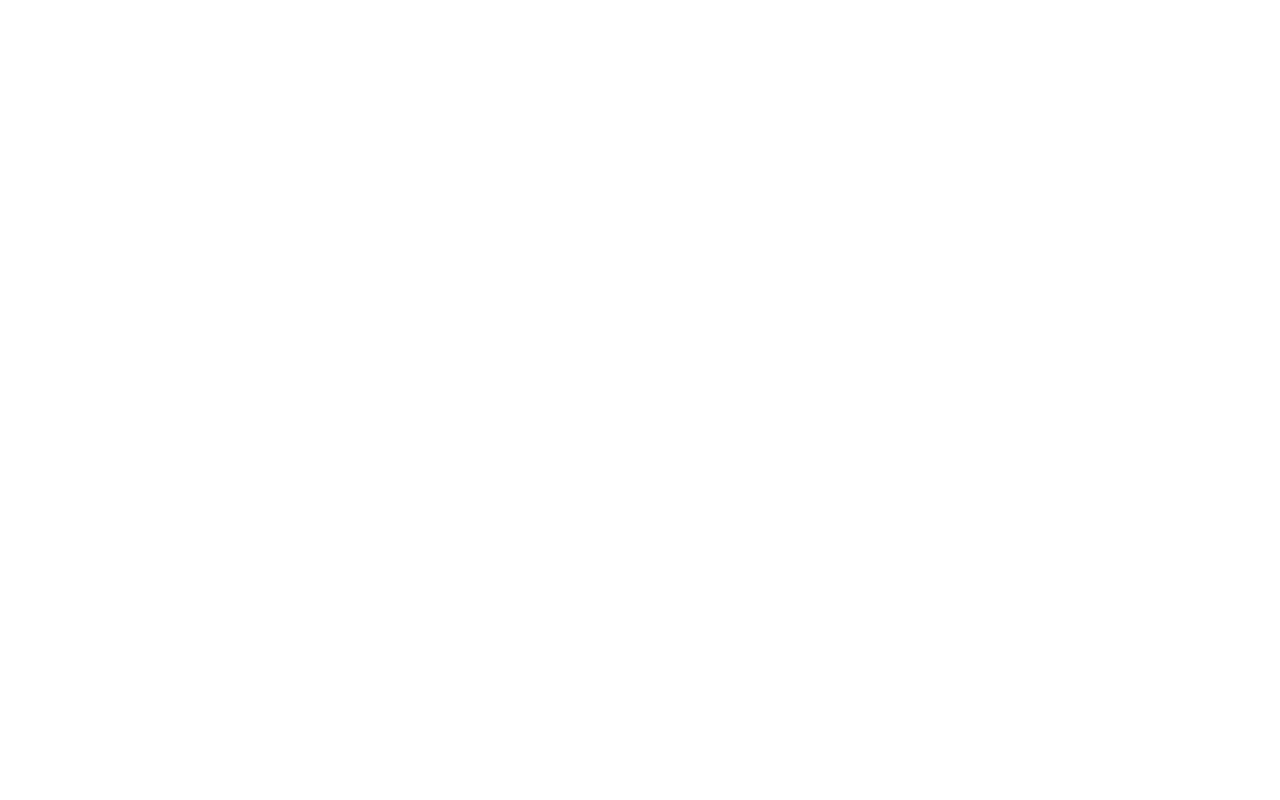
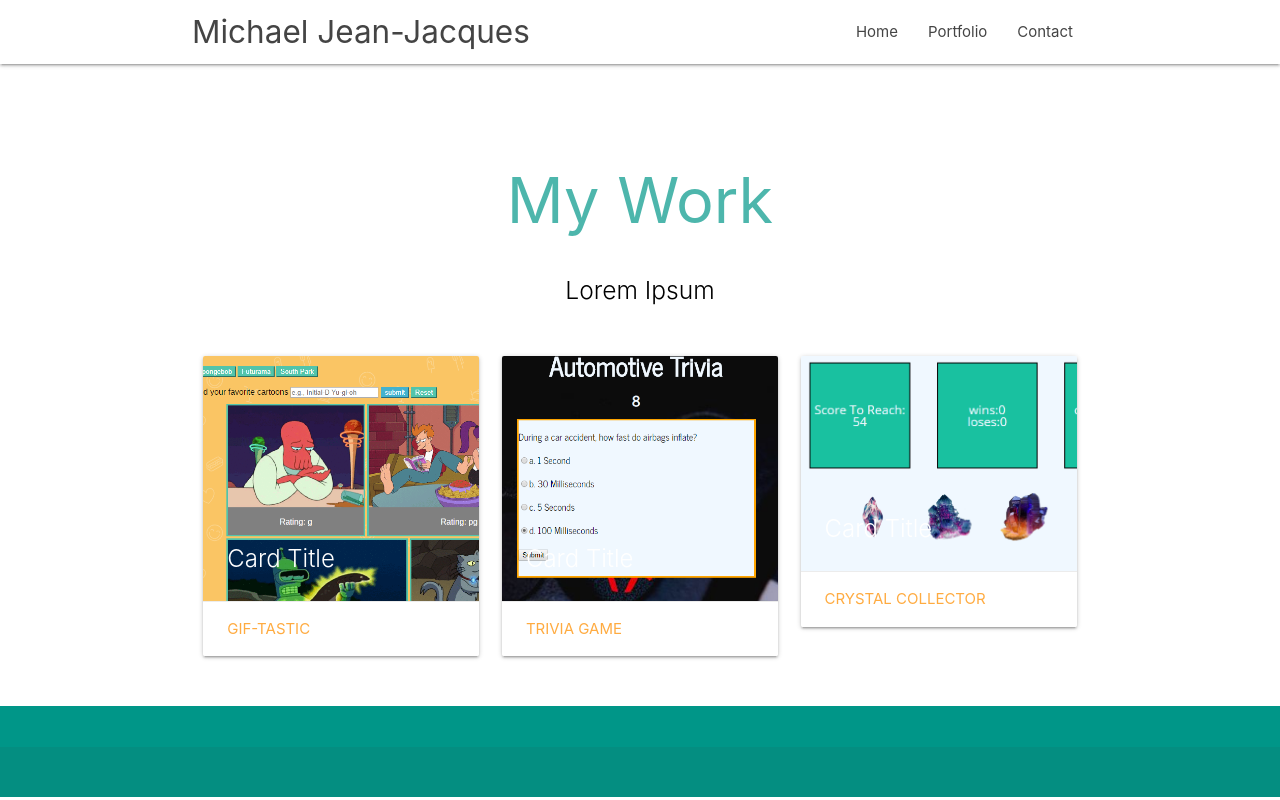
Before and after one commit to Mdo352/Portfolio, a plain HTML site: page portfolio.html in a window 1280 px wide. Drawn offline with nearby package versions, Linux system fonts and the light colour scheme.

Commit message:
working links

```diff
--- a/contact.html
+++ b/contact.html
@@ -0,0 +1,118 @@
+<!DOCTYPE html>
+<html lang="en">
+<head>
+  <meta http-equiv="Content-Type" content="text/html; charset=UTF-8"/>
+  <meta name="viewport" content="width=device-width, initial-scale=1"/>
+  <title>Connect | Michael Jean-Jacques</title>
+
+  <!-- CSS  -->
+  <link href="https://fonts.googleapis.com/icon?family=Material+Icons" rel="stylesheet">
+  <link rel="stylesheet" href="https://cdnjs.cloudflare.com/ajax/libs/materialize/1.0.0/css/materialize.min.css">
+  <link href="./assets/css/style.css" type="text/css" rel="stylesheet" media="screen,projection"/>
+</head>
+
+<body>
+  <nav class="white" role="navigation">
+    <div class="nav-wrapper container">
+      <a id="logo-container" href="#" class="brand-logo">Michael Jean-Jacques</a>
+      <ul class="right hide-on-med-and-down">
+        <li><a href="./index.html">Home</a></li>
+        <li><a href="./portfolio.html">Portfolio</a></li>
+        <li><a href="./contact.html">Connect</a></li>
+      </ul>
+
+      <ul id="nav-mobile" class="sidenav">
+        <li><a href="./index.html">Home</a></li>
+        <li><a href="./portfolio.html">Portfolio</a></li>
+        <li><a href="./contact.html">Contact</a></li>
+      </ul>
+      <a href="#" data-target="nav-mobile" class="sidenav-trigger"><i class="material-icons">menu</i></a>
+    </div>
+  </nav>
+
+  <div id="index-banner" class="parallax-container">
+    <div class="section no-pad-bot">
+      <div class="container">
+        <br><br>
+        <h1 class="header center teal-text text-lighten-2">Developer Extraordinaire</h1>
+        <div class="row center">
+          <h5 class="header col s12 light">A modern responsive front-end framework based on Material Design</h5>
+        </div>
+        <br><br>
+
+      </div>
+    </div>
+    <div class="parallax"><img src="./assets/images/beach-dawn.jpg" alt="Unsplashed background img 1"></div>
+  </div>
+
+
+  <div class="container">
+    <div class="section">
+
+      <!--   Icon Section   -->
+      <div class="row">
+        <div class="col s12 m4">
+          <div class="icon-block">
+            <h2 class="center brown-text"><i class="material-icons">flash_on</i></h2>
+            <h5 class="center">Speeds up development</h5>
+
+            <p class="light">We did most of the heavy lifting for you to provide a default stylings that incorporate our custom components. Additionally, we refined animations and transitions to provide a smoother experience for developers.</p>
+          </div>
+        </div>
+
+        <div class="col s12 m4">
+          <div class="icon-block">
+            <h2 class="center brown-text"><i class="material-icons">group</i></h2>
+            <h5 class="center">User Experience Focused</h5>
+
+            <p class="light">By utilizing elements and principles of Material Design, we were able to create a framework that incorporates components and animations that provide more feedback to users. Additionally, a single underlying responsive system across all platforms allow for a more unified user experience.</p>
+          </div>
+        </div>
+
+        <div class="col s12 m4">
+          <div class="icon-block">
+            <h2 class="center brown-text"><i class="material-icons">settings</i></h2>
+            <h5 class="center">Easy to work with</h5>
+
+            <p class="light">We have provided detailed documentation as well as specific code examples to help new users get started. We are also always open to feedback and can answer any questions a user may have about Materialize.</p>
+          </div>
+        </div>
+      </div>
+
+    </div>
+  </div>
+
+
+  <div class="parallax-container valign-wrapper">
+    <div class="section no-pad-bot">
+      <div class="container">
+        <div class="row center">
+          <h5 class="header col s12 light">A modern responsive front-end framework based on Material Design</h5>
+        </div>
+      </div>
+    </div>
+    <div class="parallax"><img src="./assets/images/background2.jpg" alt="Unsplashed background img 2"></div>
+  </div>
+
+  <footer class="page-footer teal">
+    <div class="container">
+      <div class="row">
+
+
+      </div>
+    </div>
+    <div class="footer-copyright">
+      <div class="container">
+
+      </div>
+    </div>
+  </footer>
+
+
+  <!--  Scripts-->
+  <script src="https://code.jquery.com/jquery-2.1.1.min.js"></script>
+  <!-- <script src="js/materialize.js"></script> -->
+  <script src="https://cdnjs.cloudflare.com/ajax/libs/materialize/1.0.0/js/materialize.min.js"></script>  <script src="./assets/javascript/style.js"></script>
+
+  </body>
+</html>
--- a/portfolio.html
+++ b/portfolio.html
@@ -0,0 +1,117 @@
+<!DOCTYPE html>
+<html lang="en">
+<head>
+  <meta http-equiv="Content-Type" content="text/html; charset=UTF-8"/>
+  <meta name="viewport" content="width=device-width, initial-scale=1"/>
+  <title>Portfolio | Michael Jean-Jacques</title>
+
+  <!-- CSS  -->
+  <link href="https://fonts.googleapis.com/icon?family=Material+Icons" rel="stylesheet">
+  <link rel="stylesheet" href="https://cdnjs.cloudflare.com/ajax/libs/materialize/1.0.0/css/materialize.min.css">
+  <link href="./assets/css/style.css" type="text/css" rel="stylesheet" media="screen,projection"/>
+</head>
+
+<body>
+  <nav class="white" role="navigation">
+    <div class="nav-wrapper container">
+      <a id="logo-container" href="#" class="brand-logo">Michael Jean-Jacques</a>
+      <ul class="right hide-on-med-and-down">
+        <li><a href="./index.html">Home</a></li>
+        <li><a href="./portfolio.html">Portfolio</a></li>
+        <li><a href="./contact.html">Contact</a></li>
+      </ul>
+
+      <ul id="nav-mobile" class="sidenav">
+        <li><a href="./index.html">Home</a></li>
+        <li><a href="./portfolio.html">Portfolio</a></li>
+        <li><a href="./contact.html">Connect</a></li>
+      </ul>
+      <a href="#" data-target="nav-mobile" class="sidenav-trigger"><i class="material-icons">menu</i></a>
+    </div>
+  </nav>
+
+    <div class="section no-pad-bot">
+      <div class="container">
+        <br><br>
+        <h1 class="header center teal-text text-lighten-2">My Work</h1>
+        <div class="row center">
+          <h5 class="header col s12 black-text light">Lorem Ipsum</h5>
+        </div>
+      </div>
+    </div>
+
+
+  <div class="container">
+    <div class="section">
+
+      <div class="row">
+        <div class="col s12 m4">
+          <div class="card">
+            <div class="card-image">
+              <img src="./assets/images/gif-screenshot.PNG">
+              <span class="card-title">Card Title</span>
+            </div>
+            <!-- <div class="card-content">
+              <p>I am a very simple card.</p>
+            </div> -->
+            <div class="card-action">
+              <a href="https://mdo352.github.io/GifTastic/">Gif-Tastic</a>
+            </div>
+          </div>
+        </div>
+
+        <div class="col s12 m4">
+          <div class="card">
+            <div class="card-image">
+              <img src="./assets/images/trivia-screenshot.PNG">
+              <span class="card-title">Card Title</span>
+            </div>
+            <!-- <div class="card-content">
+              <p>I am a very simple card.</p>
+            </div> -->
+            <div class="card-action">
+              <a href="https://mdo352.github.io/Trivia-Game/">Trivia Game</a>
+            </div>
+          </div>
+        </div>
+
+        <div class="col s12 m4">
+          <div class="card">
+            <div class="card-image">
+              <img src="./assets/images/crystal-screenshot.PNG">
+              <span class="card-title">Card Title</span>
+            </div>
+            <!-- <div class="card-content">
+              <p>I am a very simple card.</p>
+            </div> -->
+            <div class="card-action">
+              <a href="https://mdo352.github.io/unit-4-crystal-game/">Crystal Collector</a>
+            </div>
+          </div>
+        </div>
+
+      </div>
+
+    </div>
+  </div>
+
+  <footer class="page-footer teal">
+    <div class="container">
+      <div class="row">
+        <div class="col l6 s12">
+
+        </div>
+      </div>
+    </div>
+    <div class="footer-copyright">
+    </div>
+  </footer>
+
+
+  <!--  Scripts-->
+  <script src="https://code.jquery.com/jquery-2.1.1.min.js"></script>
+  <!-- <script src="js/materialize.js"></script> -->
+  <script src="https://cdnjs.cloudflare.com/ajax/libs/materialize/1.0.0/js/materialize.min.js"></script>  <script src="./assets/javascript/style.js"></script>
+
+  </body>
+</html>
```
Also changed, not shown: index.html (+9 -34 lines), assets/images/crystal-screenshot.PNG (added), assets/images/gif-screenshot.PNG (added), assets/images/trivia-screenshot.PNG (added), 1 other file.
